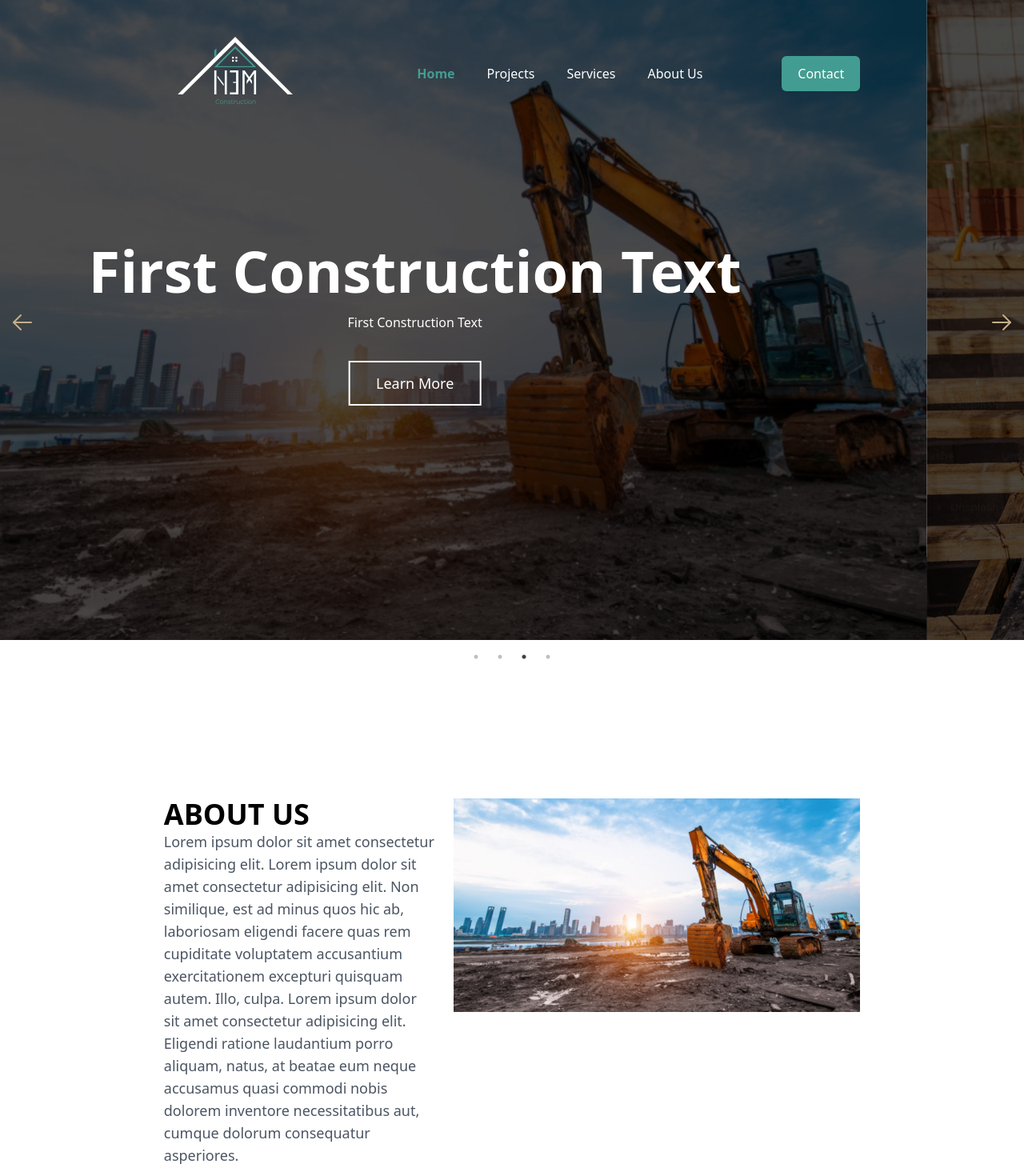
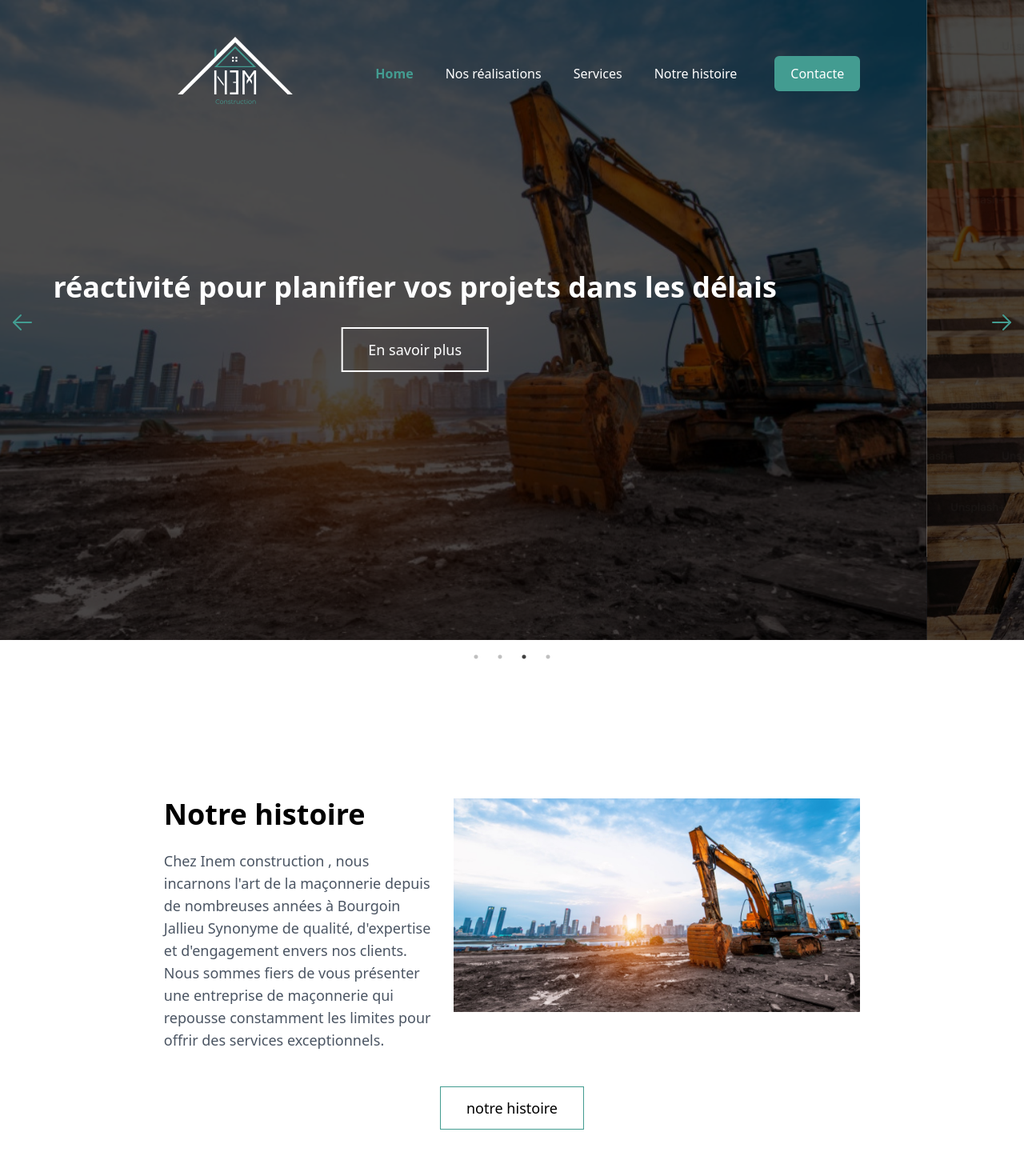
Before and after one commit to ArtisAdemi/INEMConstruction, a React (Vite) app in the folder inem_web/: page / in a window 1280 px wide. Shown: the top 1470 px of the page at 80% size. Built offline with nearby package versions, Linux system fonts and the light colour scheme.

Commit message:
Translated some text

```diff
--- a/inem_web/src/components/HomeAbout.tsx
+++ b/inem_web/src/components/HomeAbout.tsx
@@ -2,14 +2,25 @@ import React from "react";
 import Construction from "../assets/Construction.jpeg";
 
 const HomeAbout: React.FC = () => {
+
   return (
-    <div className="my-48 px-[8%] xl:px-[16%] xl:flex justify-between gap-x-6 ">
-      <div className="xl:w-[40%] justify-between flex flex-col">
-        <h1 className="text-4xl font-bold">ABOUT US</h1>
-        <p className="text-gray-600 text-lg">Lorem ipsum dolor sit amet consectetur adipisicing elit. Lorem ipsum dolor sit amet consectetur adipisicing elit. Non similique, est ad minus quos hic ab, laboriosam eligendi facere quas rem cupiditate voluptatem accusantium exercitationem excepturi quisquam autem. Illo, culpa. Lorem ipsum dolor sit amet consectetur adipisicing elit. Eligendi ratione laudantium porro aliquam, natus, at beatae eum neque accusamus quasi commodi nobis dolorem inventore necessitatibus aut, cumque dolorum consequatur asperiores.</p>
+    <div className="my-48 px-[8%] xl:px-[16%] ">
+      <div className="xl:flex justify-between gap-x-6 ">
+        <div className="xl:w-[40%] flex flex-col">
+          <h1 className="text-4xl font-bold">Notre histoire</h1>
+          <p className="text-gray-600 text-lg mt-6">Chez Inem construction , nous incarnons l'art de la maçonnerie depuis de nombreuses années à Bourgoin Jallieu
+
+            Synonyme de qualité, d'expertise et d'engagement envers nos clients.
+
+            Nous sommes fiers de vous présenter une entreprise de maçonnerie qui repousse constamment les limites pour offrir des services exceptionnels.
+          </p>
+        </div>
+        <div className="xl:w-[60%] mt-8 xl:mt-0">
+          <img src={Construction} alt="" />
+        </div>
       </div>
-      <div className="xl:w-[60%] mt-8 xl:mt-0">
-        <img src={Construction} alt="" />
+      <div className="flex justify-center items-center mt-6">
+        <button className="text-lg py-3 px-8 mt-5 border-[#439C91] border-[1px] hover:duration-500 duration-500 hover:text-[#439C91] z-30 relative">notre histoire</button>
       </div>
     </div>
   );
--- a/inem_web/src/components/HomeSlider.tsx
+++ b/inem_web/src/components/HomeSlider.tsx
@@ -34,19 +34,19 @@ const HomeSlider: React.FC = () => {
   const sliders = [
     {
       image: twoworkers,
-      text: "First Construction Text",
+      text: "une qualité irréprochable pour votre plus grande satisfaction",
     },
     {
       image: Construction,
-      text: "First Construction Text",
+      text: "réactivité pour planifier vos projets dans les délais",
     },
     {
       image: Construction2,
-      text: "Second Construction Text",
+      text: "Une transparence avec un excellent rapport qualité prix",
     },
     {
       image: Construction3,
-      text: "Third Construction Text",
+      text: "Licences, certifications et assurances pour votre confort",
     },
   ];
 
@@ -58,11 +58,12 @@ const HomeSlider: React.FC = () => {
             <img src={slider.image} alt="" className="w-full h-screen object-cover brightness-[0.3]" />
             <div className="absolute inset-0 flex flex-col items-center justify-center z-20">
               <div className="text-center">
-                <h3 className="text-7xl text-white font-semibold mb-2 leading-tight">{slider.text}</h3>
-                <p className="text-white mb-4">{slider.text}</p>
+                <h3 className="text-4xl text-white font-semibold mb-2 leading-tight">{slider.text}</h3>
+                {/* <p className="text-white mb-4">{slider.text}</p> */}
               </div>
               <div className="flex align-bottom items-end">
-                <button className="text-lg py-3 px-8 mt-5 text-white border-2 border-white hover:bg-white hover:duration-500 duration-500 hover:text-[#ff7404] z-30 relative">Learn More</button>
+                <button className="text-lg py-3 px-8 mt-5 text-white border-2 border-white hover:border-[#439C91] hover:duration-500 duration-500 hover:text-[#439C91] z-30 relative">
+                  En savoir plus</button>
               </div>
             </div>
           </div>
@@ -70,10 +71,10 @@ const HomeSlider: React.FC = () => {
       </Slider>
       <div className="absolute inset-0 flex justify-between items-center z-40 pointer-events-none">
         <button className="button p-3 rounded-lg hover:scale-105 duration-300 bg-transparent text-white font-semibold pointer-events-auto" onClick={previous}>
-          <img src={arrow} alt="" className="filter invert sepia saturate-100 hue-rotate-60 brightness-100 contrast-100" />
+          <img src={arrow} alt="" className="" />
         </button>
         <button className="button !p-3 rounded-lg hover:scale-105 duration-300 bg-transparent text-white font-semibold pointer-events-auto" onClick={next}>
-          <img src={arrow} alt="" className="rotate-180 filter invert sepia saturate-100 hue-rotate-60 brightness-100 contrast-100" />
+          <img src={arrow} alt="" className="rotate-180" />
         </button>
       </div>
     </div>
--- a/inem_web/src/components/Navbar.tsx
+++ b/inem_web/src/components/Navbar.tsx
@@ -46,18 +46,18 @@ export const Navbar: React.FC = () => {
           Home
         </h2>
         <h2 className={`cursor-pointer hover:text-[#439C91] ${isAtTop ? "text-white" : "text-white"} duration-300 ${isActive("/projects") ? "font-bold !text-[#439C91]" : ""}`} onClick={() => redirect("/projects")}>
-          Projects
+          Nos réalisations
         </h2>
         <h2 className={`cursor-pointer hover:text-[#439C91] ${isAtTop ? "text-white" : "text-white"} duration-300 ${isActive("/services") ? "font-bold !text-[#439C91]" : ""}`} onClick={() => redirect("/services")}>
           Services
         </h2>
         <h2 className={`cursor-pointer hover:text-[#439C91] ${isAtTop ? "text-white" : "text-white"} duration-300 ${isActive("/about") ? "font-bold !text-[#439C91]" : ""}`} onClick={() => redirect("/about")}>
-          About Us
+          Notre histoire
         </h2>
       </div>
       <div className="items-center justify-center hidden mb-3 xl:flex h-full">
         <button className={`bg-[#439C91] mt-3 h-1/2 rounded-md px-[20px] duration-300 py-[10px] text-[#FFFFFF] font-medium hover:cursor-pointer hover:opacity-80 transform hover:scale-105 ${isActive("/contact") ? "font-bold" : ""}`} onClick={() => redirect("/contact")}>
-          Contact
+          Contacte
         </button>
       </div>
       <div className="xl:hidden flex items-center">
@@ -88,7 +88,7 @@ export const Navbar: React.FC = () => {
           </h2>
           <h2 className={`cursor-pointer hover:duration-300 font-medium text-lg duration-300 ${isActive("/projects") ? "font-bold underline" : ""}`} onClick={() => redirect("/projects")}>
             {isActive("/projects") && <img src={rightArrow} alt="right arrow" className="inline mr-2 w-[20px]" />}
-            Projects
+            Nos réalisations
           </h2>
           <h2 className={`cursor-pointer  hover:duration-300 font-medium text-lg duration-300 ${isActive("/services") ? "font-bold underline" : ""}`} onClick={() => redirect("/services")}>
             {isActive("/services") && <img src={rightArrow} alt="right arrow" className="inline mr-2 w-[20px]" />}
@@ -96,11 +96,11 @@ export const Navbar: React.FC = () => {
           </h2>
           <h2 className={`cursor-pointer hover hover:duration-300 font-medium text-lg duration-300 ${isActive("/about") ? "font-bold underline" : ""}`} onClick={() => redirect("/about")}>
             {isActive("/about") && <img src={rightArrow} alt="right arrow" className="inline mr-2 w-[20px]" />}
-            About Us
+            Notre histoire
           </h2>
           <h2 className={`cursor-pointer hover hover:duration-300 font-medium text-lg duration-300 ${isActive("/contact") ? "font-bold underline" : ""}`} onClick={() => redirect("/contact")}>
             {isActive("/contact") && <img src={rightArrow} alt="right arrow" className="inline mr-2 w-[20px]" />}
-            Contact
+            Contacte
           </h2>
         </div>
       </div>
--- a/inem_web/src/components/RecentProjects.tsx
+++ b/inem_web/src/components/RecentProjects.tsx
@@ -13,7 +13,7 @@ const RecentProjects: React.FC = () => {
   return (
     <div className="text-center p-5 lg:px-[16%] bg-[#F9F9F9] flex flex-col items-center pb-10">
       <p className="text-sm text-gray-500 mt-10">WORK OF EXCELLENCE</p>
-      <h1 className="text-4xl mb-5">RECENT PROJECTS</h1>
+      <h1 className="text-4xl mb-5">Projets récents</h1>
       <div className="grid grid-cols-1 lg:grid-cols-3 mb-5 lg:w-[80%]">
         {projects.slice(0, 6).map((project, index) => (
           <div key={index} className="overflow-hidden relative group cursor-pointer">
@@ -22,7 +22,7 @@ const RecentProjects: React.FC = () => {
               <div className="flex flex-col absolute bottom-5 left-5">
                 <h2 className="text-white text-xl font-semibold pb-3">{project.title}</h2>
                 <button className="bg-[#4a9a90] hover:bg-[#92d8d0] text-white py-1 px-2 rounded" onClick={() => redirect(`/projects/${project.slug}`)}>
-                  VIEW PROJECT
+                  En savoir plus
                 </button>
               </div>
             </div>
@@ -30,7 +30,7 @@ const RecentProjects: React.FC = () => {
         ))}
       </div>
       <button className="bg-[#4a9a90] hover:bg-[#92d8d0] text-white py-2 px-4 rounded" onClick={() => redirect("/projects")}>
-        VIEW ALL PROJECTS
+        Voir tous les projets
       </button>
     </div>
   );
--- a/inem_web/src/pages/AboutUs.tsx
+++ b/inem_web/src/pages/AboutUs.tsx
@@ -4,7 +4,7 @@ import Construction from "../assets/Construction.jpeg";
 import WhatWeDo1 from "../assets/decorations/WhatWeDo1.png";
 import WhatWeDo2 from "../assets/decorations/WhatWeDo2.png";
 import WhatWeDo3 from "../assets/decorations/WhatWeDo3.png";
-import HomeAbout from "../components/HomeAbout";
+// import HomeAbout from "../components/HomeAbout";
 
 const AboutUs: React.FC = () => {
   return (
@@ -13,17 +13,20 @@ const AboutUs: React.FC = () => {
         <img src={project5} alt="Contact" className="w-full h-full object-cover" />
         <div className="absolute inset-0 bg-black opacity-50"></div> {/* Semi-transparent overlay */}
         <div className="absolute top-1/2 inset-x-0 text-center text-white transform -translate-y-1/2">
-          <h1 className="text-2xl font-bold">About Us</h1>
+          <h1 className="text-2xl font-bold">Notre histoire</h1>
         </div>
       </div>
-      <HomeAbout />
+      {/* <HomeAbout /> */}
       <div className="mt-12 px-[8%] xl:px-[16%] justify-between flex flex-col gap-y-6 mb-10">
         <div>
           <img src={Construction} alt="" />
         </div>
-        <p className="text-xl text-gray-600">Lorem ipsum dolor sit amet consectetur adipisicing elit. Optio mollitia sequi dolores nemo minus accusantium non modi, laudantium obcaecati eum alias rem amet error est tempora repudiandae eaque ad rerum! Lorem ipsum dolor sit amet consectetur adipisicing elit. Suscipit aut voluptate pariatur, sunt atque sequi a quasi perspiciatis ad autem ea nemo accusantium ipsa numquam amet enim nulla nihil adipisci?</p>
-        <p className="text-xl text-gray-600">Lorem ipsum dolor sit amet consectetur adipisicing elit. Optio mollitia sequi dolores nemo minus accusantium non modi, laudantium obcaecati eum alias rem amet error est tempora repudiandae eaque ad rerum! Lorem ipsum dolor sit amet consectetur adipisicing elit. Suscipit aut voluptate pariatur, sunt atque sequi a quasi perspiciatis ad autem ea nemo accusantium ipsa numquam amet enim nulla nihil adipisci?</p>
-        <p className="text-xl text-gray-600">Lorem ipsum dolor sit amet consectetur adipisicing elit. Optio mollitia sequi dolores nemo minus accusantium non modi, laudantium obcaecati eum alias rem amet error est tempora repudiandae eaque ad rerum! Lorem ipsum dolor sit amet consectetur adipisicing elit. Suscipit aut voluptate pariatur, sunt atque sequi a quasi perspiciatis ad autem ea nemo accusantium ipsa numquam amet enim nulla nihil adipisci?</p>
+        <p className="text-xl text-gray-600">Notre histoire commence avec une passion pour la maçonnerie transmise de génération en génération.
+          Ce qui a commencé comme un héritage familial est devenu une entreprise florissante, qui s'est forgée une réputation d'excellence et de fiabilité. Nous avons su allier tradition et innovation pour devenir un leader dans notre domaine.</p>
+        <p className="text-xl text-gray-600">Notre Engagement envers la Qualité</p>
+        <p className="text-xl text-gray-600">La maçonnerie est notre métier, mais c'est aussi notre passion. Notre engagement envers la qualité est inébranlable.
+          Chaque projet que nous entreprenons est une œuvre d'art en soi, où chaque brique est posée avec précision et chaque détail est soigneusement travaillé.
+          Notre objectif est de dépasser les attentes de nos clients à chaque étape du processus.</p>
       </div>
       <div className="mt-24 px-[8%] xl:px-[16%] justify-between gap-x-6">
         <h1 className="text-4xl font-bold text-center">Our Mission!</h1>
--- a/inem_web/src/pages/Contact.tsx
+++ b/inem_web/src/pages/Contact.tsx
@@ -105,16 +105,12 @@ const Contact: React.FC = () => {
                 <img src={project5} alt="Contact" className='w-full h-full object-cover' />
                 <div className='absolute inset-0 bg-black opacity-50'></div> {/* Semi-transparent overlay */}
                 <div className='absolute top-1/2 inset-x-0 text-center text-white transform -translate-y-1/2'>
-                    <h1 className='text-4xl font-bold'>CONTACT</h1>
-                    <div className='mt-2'>
-                        <span>HOME</span> / <span>COMPANY</span> / <span>CONTACT US</span>
-                    </div>
+                    <h1 className='text-4xl font-bold'>Contacte</h1>
                 </div>
             </div>
             <div className='text-center py-12 px-[16%]'>
                 <div className='flex flex-col items-center'>
-                    <h2 className='text-2xl font-bold'>REACHING OUR OFFICE</h2>
-                    <h3 className='text-4xl font-bold mt-2'>FIND OUR LOCATION</h3>
+                    <h2 className=''>Que vous ayez un projet de grande envergure ou une idée qui nécessite une touche de maçonnerie artistique, nous sommes là pour vous. Contactez nous pour discuter de vos besoins, demander un devis ou simplement en savoir plus sur notre entreprise de maçonnerie de qualité.</h2>
                     <div className='flex flex-col lg:flex-row justify-center mt-8 space-y-2 lg:space-y-0 lg:space-x-16 w-full lg:w-[80%]'>
                         <div className='bg-[#252525] text-white p-3 ml-0 w-full lg:w-1/3'>
                             <div className='text-[#439C91] text-2xl lg:text-4xl mb-4'>📍</div>
@@ -139,14 +135,14 @@ const Contact: React.FC = () => {
                 </div>
             </div>
             <div className='mt-8 px-[16%]'>
-                <h2 className='text-2xl font-bold'>WE LOVE TO HEAR</h2>
+                <h2 className='text-2xl font-bold'>Contactez nous</h2>
                 <form className='mt-4 space-y-4 py-6' onSubmit={handleSubmit}>
                     <div className='flex flex-col lg:flex-row space-y-4 lg:space-y-0 lg:!space-x-4'>
                         <div className='w-full lg:w-1/3'>
                             <input
                                 type='text'
                                 name='name'
-                                placeholder='Name'
+                                placeholder='Nom'
                                 className='w-full bg-transparent p-2 border border-gray-300'
                                 value={formData.name}
                                 onChange={handleChange}
@@ -170,7 +166,7 @@ const Contact: React.FC = () => {
                             <input
                                 type='text'
                                 name='subject'
-                                placeholder='Subject'
+                                placeholder='Objet'
                                 className='w-full p-2 border border-gray-300'
                                 value={formData.subject}
                                 onChange={handleChange}
@@ -190,7 +186,7 @@ const Contact: React.FC = () => {
                         {errors.message && <p className='text-red-500'>{errors.message}</p>}
                     </div>
                     <div className='text-right'>
-                        <button type='submit' className='bg-[#439C91] hover:opacity-80 rounded-md text-white px-4 py-2 font-bold'>SEND MESSAGE</button>
+                        <button type='submit' className='bg-[#439C91] hover:opacity-80 rounded-md text-white px-4 py-2 font-bold'>Envoyez votre message</button>
                     </div>
                 </form>
             </div>
--- a/inem_web/src/pages/Projects.tsx
+++ b/inem_web/src/pages/Projects.tsx
@@ -17,7 +17,7 @@ const Projects: React.FC = () => {
                 <img src={project5} alt="Contact" className='w-full h-full object-cover' />
                 <div className='absolute inset-0 bg-black opacity-50'></div> {/* Semi-transparent overlay */}
                 <div className='absolute top-1/2 inset-x-0 text-center text-white transform -translate-y-1/2'>
-                    <h1 className='text-2xl font-bold'>Projects</h1>
+                    <h1 className='text-2xl font-bold'>Nos réalisations</h1>
                 </div>
             </div>
             <div className="text-center p-6 lg:px-[16%] bg-[#F9F9F9] w-screen flex flex-col items-center">
```
Also changed, not shown: inem_web/src/assets/decorations/ArrowLeft.svg.
